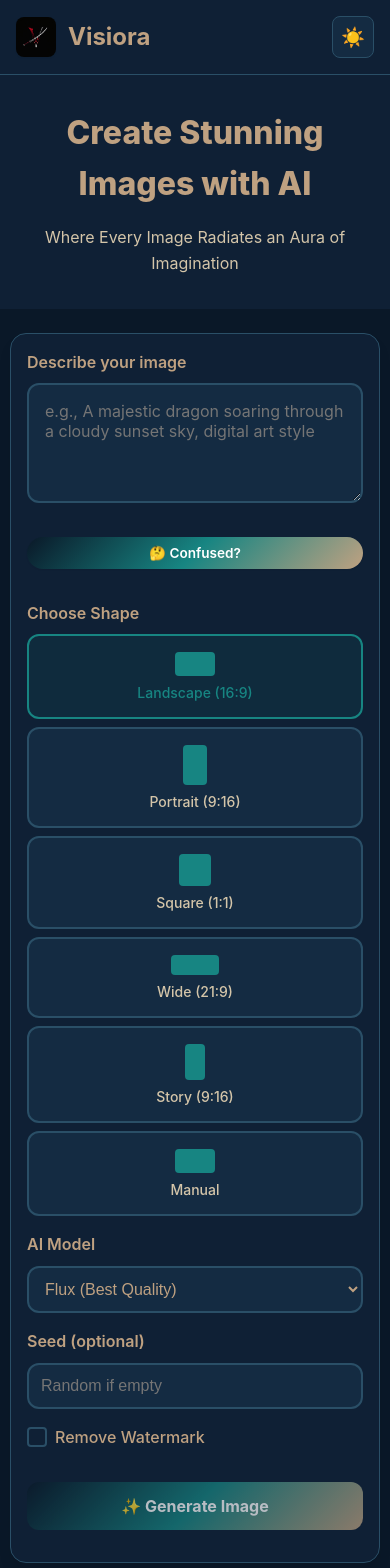
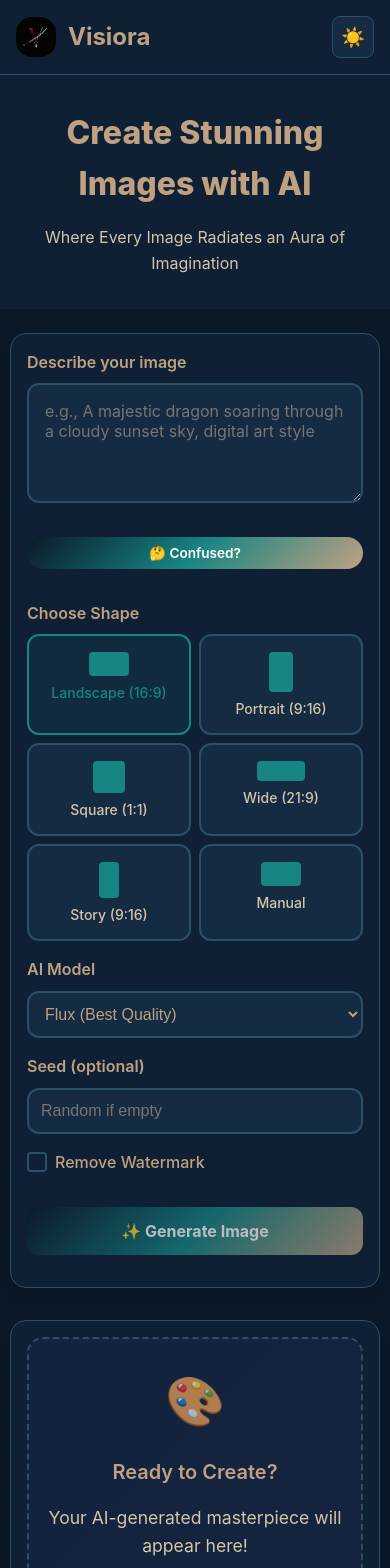
Before and after one commit to TETRIX8/Visiora, a React (Vite) app: page / in a window 390 px wide. Shown: the top 1568 px of the page. Built offline with nearby package versions, Linux system fonts and the light colour scheme.

Commit message:
minor changes

```diff
--- a/src/App.css
+++ b/src/App.css
@@ -156,7 +156,7 @@
 .logo-image {
   width: 40px;
   height: 40px;
-  border-radius: 8px;
+  border-radius: 16px; /* More rounded - 40% of width/height */
   object-fit: cover;
   box-shadow: var(--shadow-sm);
 }
@@ -1046,6 +1046,11 @@
     grid-template-columns: repeat(2, 1fr);
   }
 
+  .feature-grid {
+    grid-template-columns: repeat(2, 1fr);
+    gap: 1rem;
+  }
+
   .header-content {
     padding: 1rem;
   }
@@ -1089,9 +1094,9 @@
   }
 
   .history-dropdown {
-    width: 100%;
+    width: 170%; /* Increase by 70% from 100% */
     right: auto;
-    left: 0;
+    left: -35%; /* Center the expanded dropdown */
   }
 
   .history-item {
@@ -1125,7 +1130,7 @@
   }
 
   .shape-selector {
-    grid-template-columns: 1fr;
+    grid-template-columns: repeat(2, 1fr);
   }
 
   .options-grid {
--- a/src/components/Loader.css
+++ b/src/components/Loader.css
@@ -311,6 +311,7 @@
   .generated-image {
     max-width: 90%;
     height: auto;
+    transform: scale(0.8); /* Scale down by 20% */
   }
 }
 
@@ -327,5 +328,6 @@
     border-radius: 8px;
     max-width: 85%;
     height: auto;
+    transform: scale(0.8); /* Scale down by 20% */
   }
 }
```
